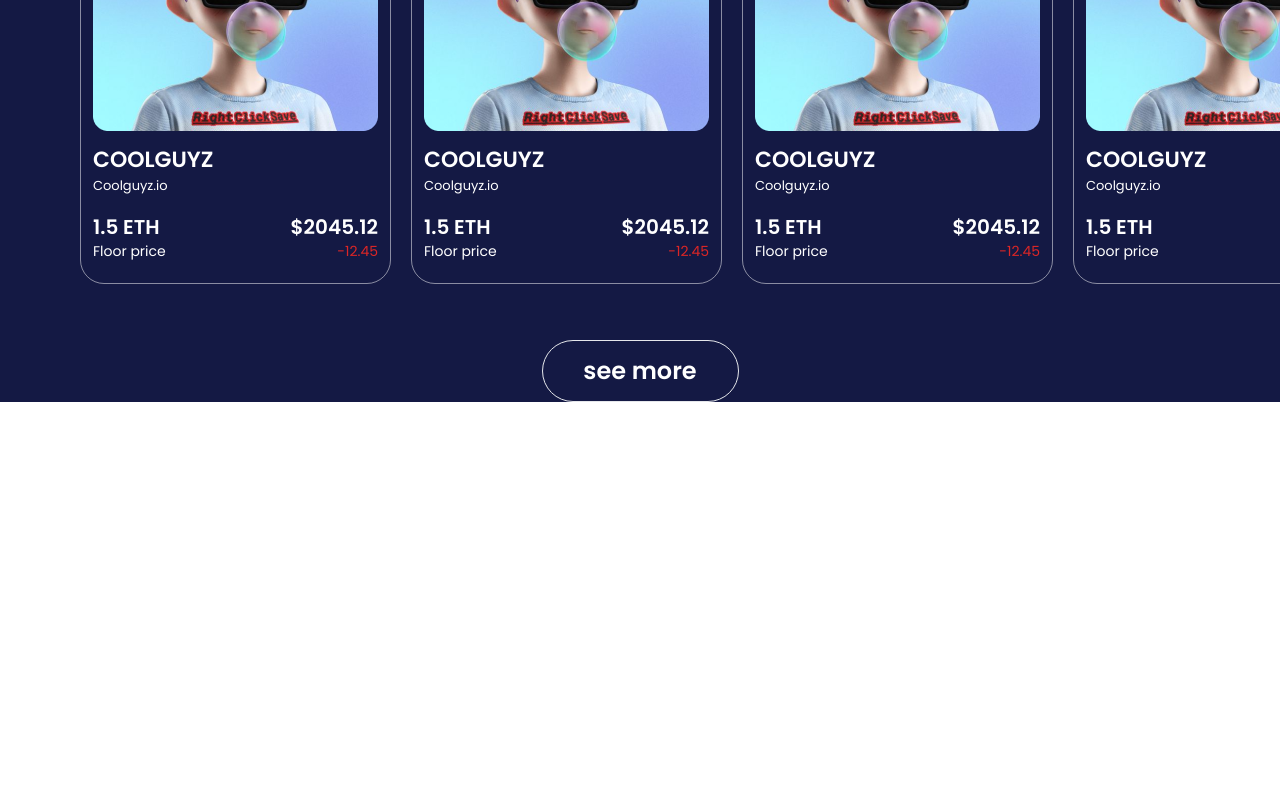
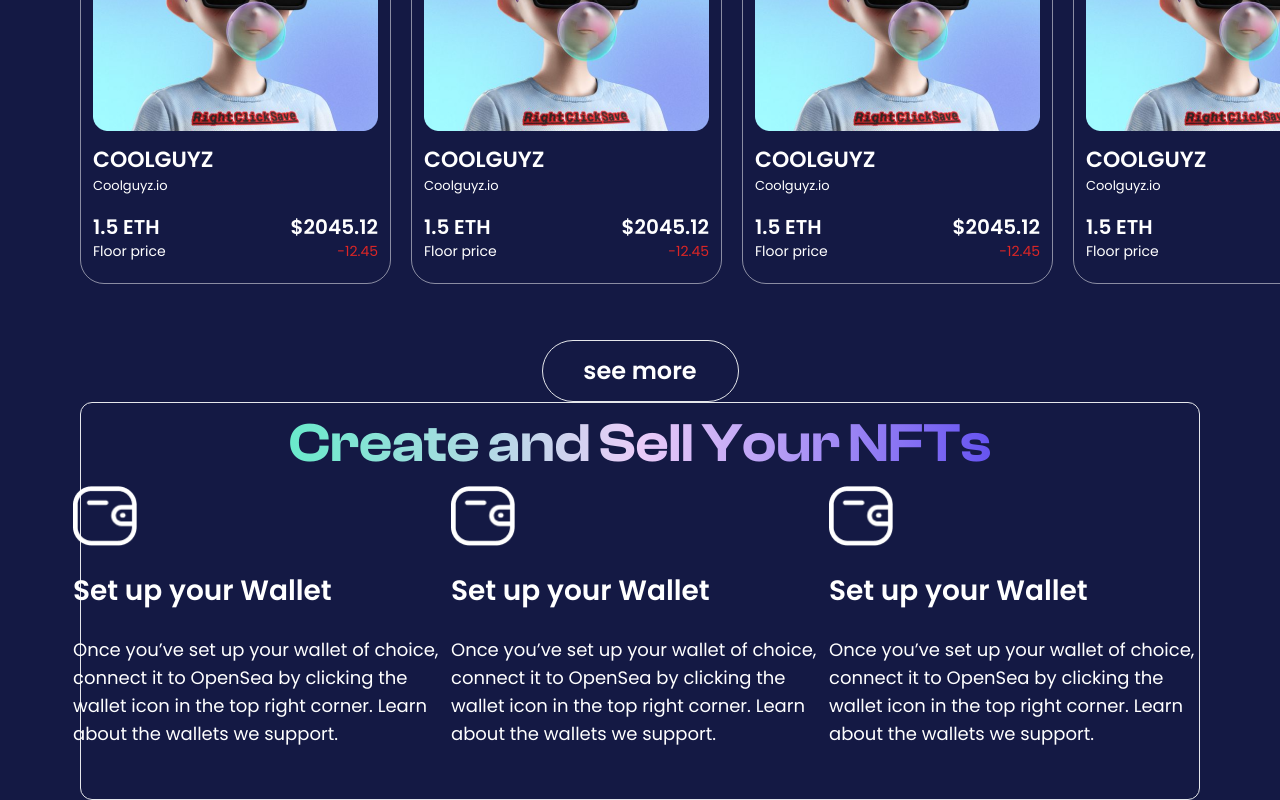
Before and after one commit to Hrithik0112/ENDFT-Nft-platform, a Next.js app: page / in a window 1280 px wide. Shown: the part 3309-4109 px from the top of the page. Before the commit the page ends 3711 px from the top, so only its background shows below. Built offline with nearby package versions, Linux system fonts and the light colour scheme.

Commit message:
Feat: Create and sell nft section added

```diff
--- a/app/page.tsx
+++ b/app/page.tsx
@@ -1,3 +1,4 @@
+import CreateAndSell from "@/components/CreateAndSell";
 import Hero from "@/components/Hero";
 import Navbar from "@/components/Navbar";
 import TopColllection from "@/components/TopColllection";
@@ -12,6 +13,7 @@
       <Wallet />
       <Trending />
       <TopColllection/>
+      <CreateAndSell/>
     </main>
   );
 }
--- /dev/null
+++ b/components/CreateAndSell.tsx
@@ -0,0 +1,26 @@
+import React from 'react'
+import CreateAndSellCard from './CreateAndSellCard'
+
+const CreateAndSell = () => {
+  return (
+    <div className='flex flex-col items-center  border border-gray-200 rounded-xl'>
+        {/* heading */}
+        <div className="flex justify-center items-center">
+            <span className="font-semibold font-clash bg-gradient-to-r text-[55px]  from-[#69EACB] via-[#EACCF8] to-[#6654F1] inline-block text-transparent bg-clip-text">
+            Create and Sell Your NFTs
+            </span>
+        </div>
+        {/* content */}
+        <div className='flex justify-center items-center'>
+
+        <CreateAndSellCard/>
+        <CreateAndSellCard/>
+        <CreateAndSellCard/>
+
+
+        </div>
+    </div>
+  )
+}
+
+export default CreateAndSell
--- /dev/null
+++ b/components/CreateAndSellCard.tsx
@@ -0,0 +1,17 @@
+import React from 'react'
+
+const CreateAndSellCard = () => {
+  return (
+    <div className='h-[313px] w-[378px] flex flex-col gap-6 text-white'>
+        <img src="/cardImage/Wallet.png" alt="image" width={64} height={60} />
+        <h2 className='text-[28px] font-semibold '>
+            Set up your Wallet
+        </h2>
+        <p className='text-lg font-normal'>
+        Once you’ve set up your wallet of choice, connect it to OpenSea by clicking the wallet icon in the top right corner. Learn about the wallets we support.
+        </p>
+    </div>
+  )
+}
+
+export default CreateAndSellCard
```
Also changed, not shown: public/cardImage/Wallet.png (added).
